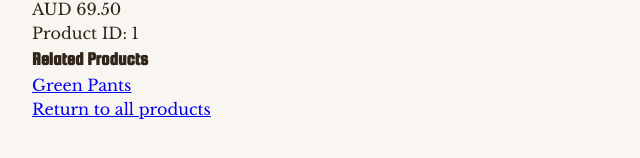
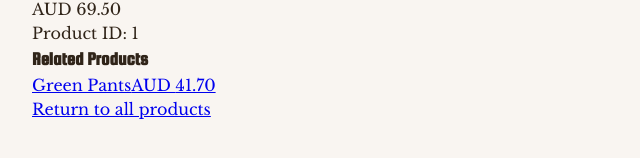
Before and after one commit to andrew-rayco/xyz-clothing, a React (Vite) app: page /products/1 in a window 1280 px wide. Shown: the part 208-366 px from the top of the page, without its empty margins (0-640 px from the left). Built offline with nearby package versions, Linux system fonts and the light colour scheme.

Commit message:
Renders price for related products

```diff
--- a/src/components/RelatedProducts.js
+++ b/src/components/RelatedProducts.js
@@ -2,14 +2,23 @@ import React from 'react'
 import PropTypes from 'prop-types'
 import { Link } from 'react-router-dom'
 
-const RelatedProducts = ({ relatedProds }) => {
+import { calculateLocalPrice } from '../utils'
+
+const RelatedProducts = ({ relatedProds, userCurrency }) => {
   return (
     <div className="related-products">
       <h3>Related Products</h3>
       {relatedProds.map(prod => {
+        const { id, name, price } = prod
         return (
-          <Link to={`/products/${prod.id}`} key={prod.name + prod.id}>
-            <div data-testid="related">{prod.name}</div>
+          <Link to={`/products/${id}`} key={name + id}>
+            <div data-testid="related">
+              <span>{name}</span>
+              <span>
+                {userCurrency}{' '}
+                {calculateLocalPrice(price.base, price.amount, userCurrency)}
+              </span>
+            </div>
           </Link>
         )
       })}
@@ -17,4 +26,9 @@ const RelatedProducts = ({ relatedProds }) => {
   )
 }
 
+RelatedProducts.propTypes = {
+  relatedProds: PropTypes.array.isRequired,
+  userCurrency: PropTypes.string.isRequired
+}
+
 export default RelatedProducts
--- a/src/components/SingleProduct.js
+++ b/src/components/SingleProduct.js
@@ -26,7 +26,10 @@ const SingleProduct = ({ productId, allProducts, userCurrency }) => {
       <p>Product ID: {id}</p>
 
       {relatedProductDetails ? (
-        <RelatedProducts relatedProds={relatedProductDetails} />
+        <RelatedProducts
+          relatedProds={relatedProductDetails}
+          userCurrency={userCurrency}
+        />
       ) : null}
 
       <Link to="/">Return to all products</Link>
```
Also changed, not shown: 1 other file (tests, documents, lock files or other folders).
